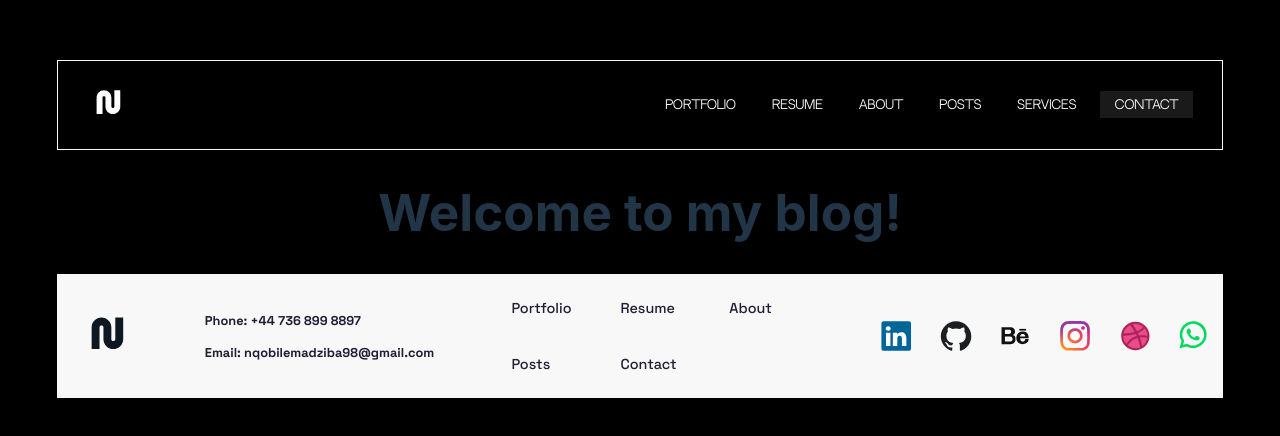
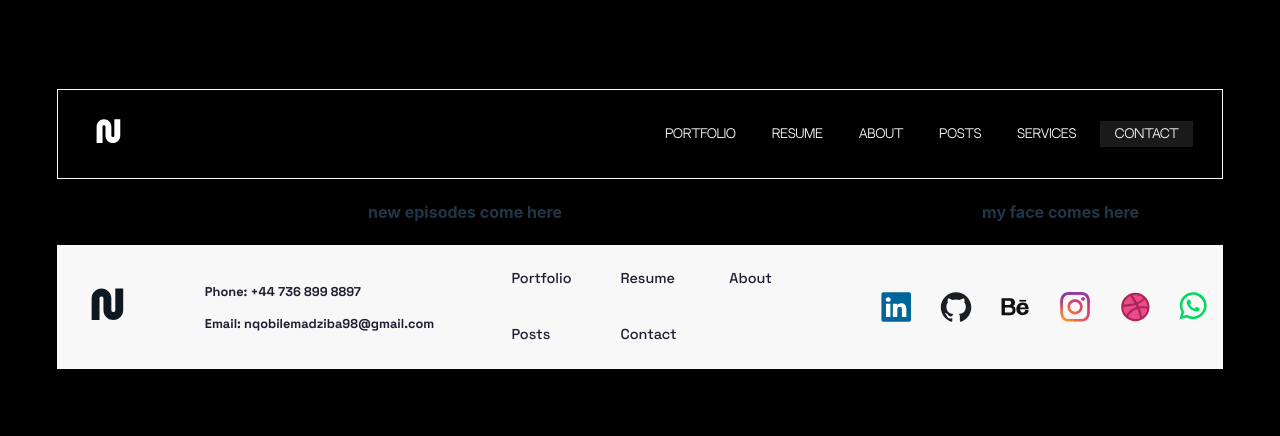
Before and after one commit to Nqobile-the-redeemed/inside-nqobiles-head, a React (Vite) app in the folder frontend/my blog frontend/: page / in a window 1280 px wide. Shown: the part 196-632 px from the top of the page. Built offline with nearby package versions, Linux system fonts and the light colour scheme.

Commit message:
hero section

```diff
--- a/frontend/my blog frontend/src/App.css
+++ b/frontend/my blog frontend/src/App.css
@@ -250,3 +250,17 @@ body {
   padding: 10px 0px;
   margin: 0px;
 }
+
+.heroSection {
+  display: flex;
+  flex-direction: row;
+  gap: 25px;
+}
+
+.newEpisodeContainer {
+  flex: 0 0 70%;
+}
+
+.profileHeadshot {
+  flex: 1;
+}
--- a/frontend/my blog frontend/src/pages/home.jsx
+++ b/frontend/my blog frontend/src/pages/home.jsx
@@ -3,7 +3,14 @@ import headshotDemo from '../assets/images/headshotDemo.png'
 export default function Home() {
     return (
         <div className="homePage">
-           <h1 className="homePage__title">Welcome to my blog!</h1>
+           <div className='heroSection'>
+            <div className='newEpisodeContainer'>
+                <h4>new episodes come here</h4>
+            </div>
+            <div className='profileHeadshot'>
+                <h4>my face comes here</h4>
+            </div>
+           </div>
         </div>
 
     )
```
Also changed, not shown: frontend/my blog frontend/src/cards/postCard.jsx (added, +16 -0 lines), frontend/my blog frontend/src/global-assets/tag.jsx (added, +9 -0 lines).
